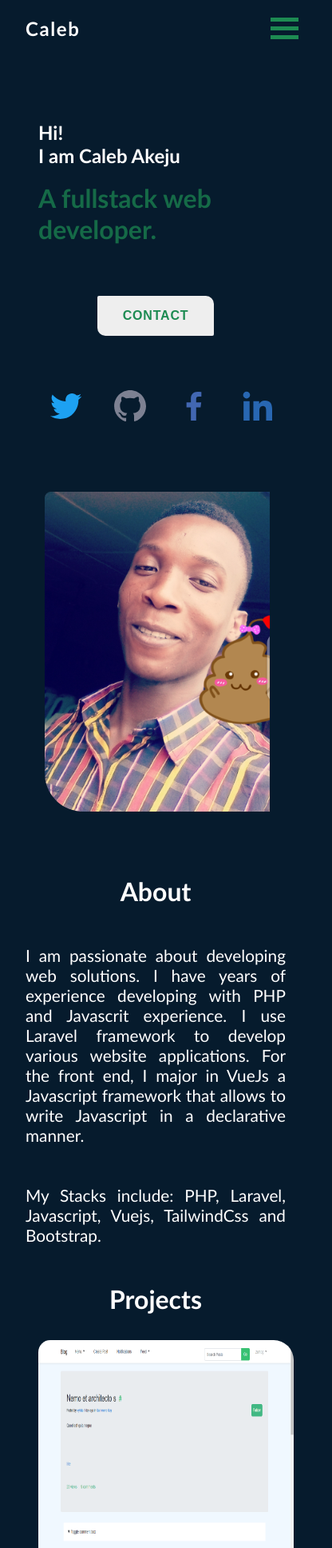
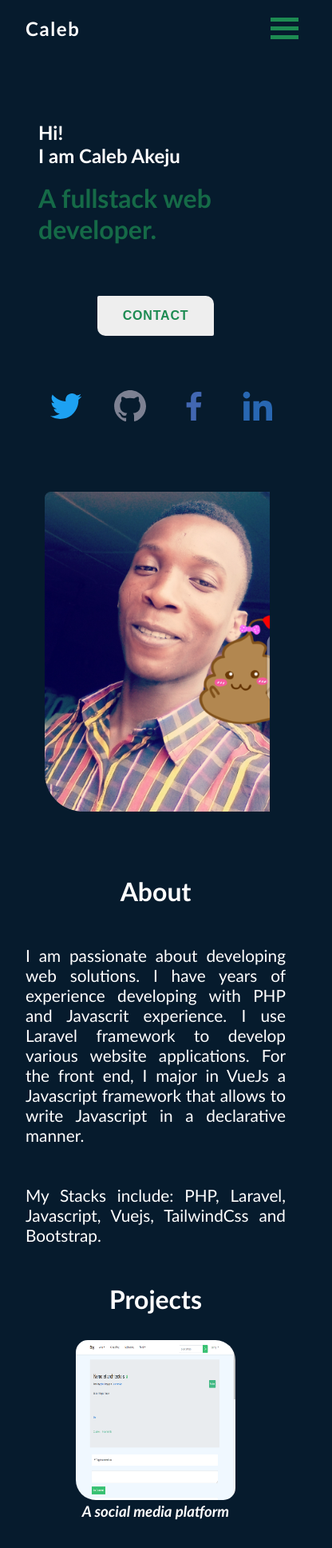
Before and after one commit to karlebh/Portfolio, a Vue app: page / in a window 390 px wide. Shown: the top 1936 px of the page at 80% size, 416 px wide, since content can reach past the window. Built offline with nearby package versions, Linux system fonts and the light colour scheme.

Commit message:
Change image width for adaptivity on mobile and desktop

```diff
--- a/src/layouts/SectionComponent.vue
+++ b/src/layouts/SectionComponent.vue
@@ -95,9 +95,16 @@
 <style scoped>
 
 img {
-	width: 20rem;
-	height: 20rem;
+	width: 200px;
+	height: 200px;
 	border-radius: 15px 25px;
+}
+
+@media and screen (min-width: 1024px) {
+	img {
+		width: 320px;
+		height: 320px;
+	}
 }
 
 a {
```
